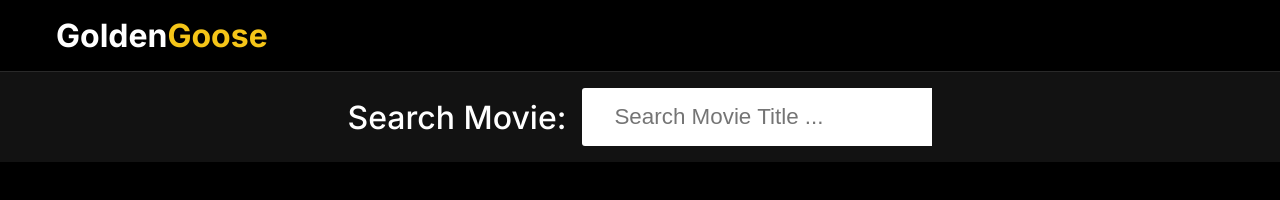
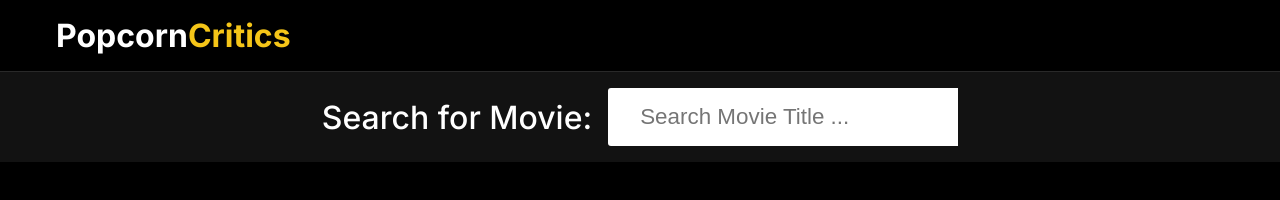
Before and after one commit to EdiAlexuc/web-project, a plain HTML site: page index.html in a window 1280 px wide. Drawn offline with Linux system fonts and the light colour scheme.

Commit message:
Last commit, i swear

```diff
--- a/index.html
+++ b/index.html
@@ -4,7 +4,7 @@
     <meta charset="UTF-8">
     <meta http-equiv="X-UA-Compatible" content="IE=edge">
     <meta name="viewport" content="width=device-width, initial-scale=1.0">
-    <title>Movie Search Website</title>
+    <title>PopcornCritics: Movie Recommendation Website</title>
     <!-- font awesome icons cdn -->
     <link rel="stylesheet" href="https://cdnjs.cloudflare.com/ajax/libs/font-awesome/6.0.0-beta3/css/all.min.css" integrity="sha512-Fo3rlrZj/k7ujTnHg4CGR2D7kSs0v4LLanw2qksYuRlEzO+tcaEPQogQ0KaoGN26/zrn20ImR1DfuLWnOo7aBA==" crossorigin="anonymous" referrerpolicy="no-referrer" />
     <!-- custom css -->
@@ -16,14 +16,14 @@
         <!-- logo -->
         <div class = "logo">
             <div class = "container">
-                <p>Golden<span>Goose</span></p>
+                <p>Popcorn<span>Critics</span></p>
             </div>
         </div>
-        <!-- end of logo -->
+
         <!-- search container -->
         <div class = "search-container">
             <div class = "search-element">
-                <h3>Search Movie:</h3>
+                <h3>Search for Movie:</h3>
                 <input type = "text" class = "form-control" placeholder="Search Movie Title ..." id = "movie-search-box" onkeyup="findMovies()" onclick = "findMovies()">
 
                 <div class = "search-list" id = "search-list">
@@ -40,7 +40,6 @@
                 </div>
             </div>
         </div>
-        <!-- end of search container -->
 
         <!-- result container -->
         <div class = "container" id="result-container-1">
@@ -68,12 +67,10 @@
                 </div>
             </div>
         </div>
-        <!-- end of result container -->
+        <!-- trailer container -->
         <div class="trailer-container trailer-animation" id="trailer-container"></div>
     </div>
 
-
-    <!-- movie app js -->
     <script src = "script.js"></script>
 </body>
 </html>
--- a/main.css
+++ b/main.css
@@ -24,7 +24,6 @@ img{
 }
 .wrapper{
     min-height: 100vh;
-/*     background-color: var(--dark-color); */
     background-color: black;
 }
 .wrapper .container{
--- a/script.js
+++ b/script.js
@@ -1,4 +1,4 @@
-// Get  the movie search box, search list, and result grid elements
+// Get  the movie search box, search list, result grid elements and searchCounter for clearing the cache
 const movieSearchBox = document.getElementById('movie-search-box');
 const searchList = document.getElementById('search-list');
 const resultGrid = document.getElementById('result-grid');
@@ -7,12 +7,15 @@ let searchCounter = 0; // Counter for tracking number of searches
 // Load movies from API
 async function loadMovies(searchTerm) {
   let cachedMovies = getCachedMovies(searchTerm);
+  // If there are cached movies for the search term, it will display them
   if(cachedMovies) {
     displayMovieList(cachedMovies);
+  // Else, it uses the URL to fetch movie data from the OMDB API
   } else {
     const URL = `https://omdbapi.com/?s=${searchTerm}&page=1&apikey=72eac67a`;
     const res = await fetch(URL);
     const data = await res.json();
+    // If data was found regarding the search, it will cache it and display the data found.
     if (data.Response == "True") {
       cacheMovies(searchTerm, data.Search);
       displayMovieList(data.Search);
@@ -23,6 +26,8 @@ async function loadMovies(searchTerm) {
 // Search movies in the JSON
 function findMovies() {
   let searchTerm = movieSearchBox.value.trim();
+  /* If if the user typed something to search (the serch term length is greater than 0)
+  it will make the list of movies to appear */
   if (searchTerm.length > 0) {
     searchList.classList.remove('hide-search-list');
     loadMovies(searchTerm);
@@ -31,6 +36,7 @@ function findMovies() {
       clearCache(); // Call method to clear cache after 10 searches
       searchCounter = 0;
     }
+  // Else, the list will remain hidden until the user types something
   } else {
     searchList.classList.add('hide-search-list');
     resultGrid.innerHTML = '';
@@ -56,12 +62,16 @@ function getCachedMovies(searchTerm) {
 // Display the movie list in the search list element
 function displayMovieList(movies) {
   searchList.innerHTML = "";
+  /* For each movie, using it's index, it will create an element
+  and will asign to it the imdb ID of the movie and adds the css to it*/
   for (let idx = 0; idx < movies.length; idx++) {
     let movieListItem = document.createElement('div');
     movieListItem.dataset.id = movies[idx].imdbID;
     movieListItem.classList.add('search-list-item');
+    // If the current movie has no poster, it will assign a default image to it
     let moviePoster = movies[idx].Poster != "N/A" ? movies[idx].Poster : "image_not_found.png";
-
+    /* Creates the html code for each movie in the list and then adds
+    the item to the list */
     movieListItem.innerHTML = `
       <div class="search-item-thumbnail">
         <img src="${moviePoster}">
@@ -79,10 +89,13 @@ function displayMovieList(movies) {
 // Load movie details when a movie is clicked
 function loadMovieDetails() {
   const searchListMovies = searchList.querySelectorAll('.search-list-item');
+  // It iterates each movie and adds the click event listener
   searchListMovies.forEach(movie => {
     movie.addEventListener('click', async () => {
+      // If the user clicks on a movie, the search list will become hidden again
       searchList.classList.add('hide-search-list');
       movieSearchBox.value = "";
+      // Using the imdb ID stored in movie.dataset.id, it will fetch the movie's data
       const result = await fetch(`https://www.omdbapi.com/?i=${movie.dataset.id}&apikey=72eac67a`);
       const movieDetails = await result.json();
       displayMovieDetails(movieDetails);
@@ -93,10 +106,7 @@ function loadMovieDetails() {
 // Load movie trailer from Youtube
 async function loadMovieTrailer(title, year) {
   const apiKey = 'AIzaSyB9cC9bexnuE2O2FFJt_q3n9aUDFa_oxrg';
-  const searchURL = `https://www.googleapis.com/youtube/v3/search?part=snippet&q=${encodeURIComponent(
-    title + ' ' + year + ' official trailer'
-  )}&key=${apiKey}`;
-
+  const searchURL = `https://www.googleapis.com/youtube/v3/search?part=snippet&q=${encodeURIComponent(title + ' ' + year + ' official trailer')}&key=${apiKey}`;
   const response = await fetch(searchURL);
   const data = await response.json();
 
@@ -108,8 +118,9 @@ async function loadMovieTrailer(title, year) {
   }
 }
 
-// Display the movie details in the reult grid element
+// Display the movie details in the result-grid element
 function displayMovieDetails(details) {
+  // Creates the html code for the result grid
   resultGrid.innerHTML = `
     <div class="movie-poster">
       <img src="${details.Poster != 'N/A' ? details.Poster : 'image_not_found.png'}" alt="movie poster">
@@ -138,7 +149,10 @@ function displayMovieDetails(details) {
 // Check if a movie is recommended based on ratings
 function isMovieRecommended(title, imdbRating, metascore){
     let message;
+    // If the movie has at least one of the two ratings it goes on
     if((imdbRating!="N/A") || (metascore!="N/A")){
+      /*It checks in what group of rating score the movie is positioned and assigns the
+      right custom message to it */
       if((imdbRating >= 8.0) || (metascore >= 80)) {
         message = `${title} is a very good movie. Check out the trailer ↓ !`;
       } else if((imdbRating<5) || (metascore < 50)) {
@@ -146,7 +160,8 @@ function isMovieRecommended(title, imdbRating, metascore){
       } else {
         message = `${title} is a decent movie. Check out the trailer ↓ !`;
     }
-  } else message = `${title} doesn't have an imdb rating or metascore so we can't recommend it or not recommend it.`
+    // Else, if the movie has no rating, it will show this message
+    } else message = `${title} doesn't have an imdb rating or metascore so we can't recommend it or not recommend it, but maybe you can check out the trailer ↓`
     document.getElementById("recommendation-message").innerHTML = message;
   }
 
```
